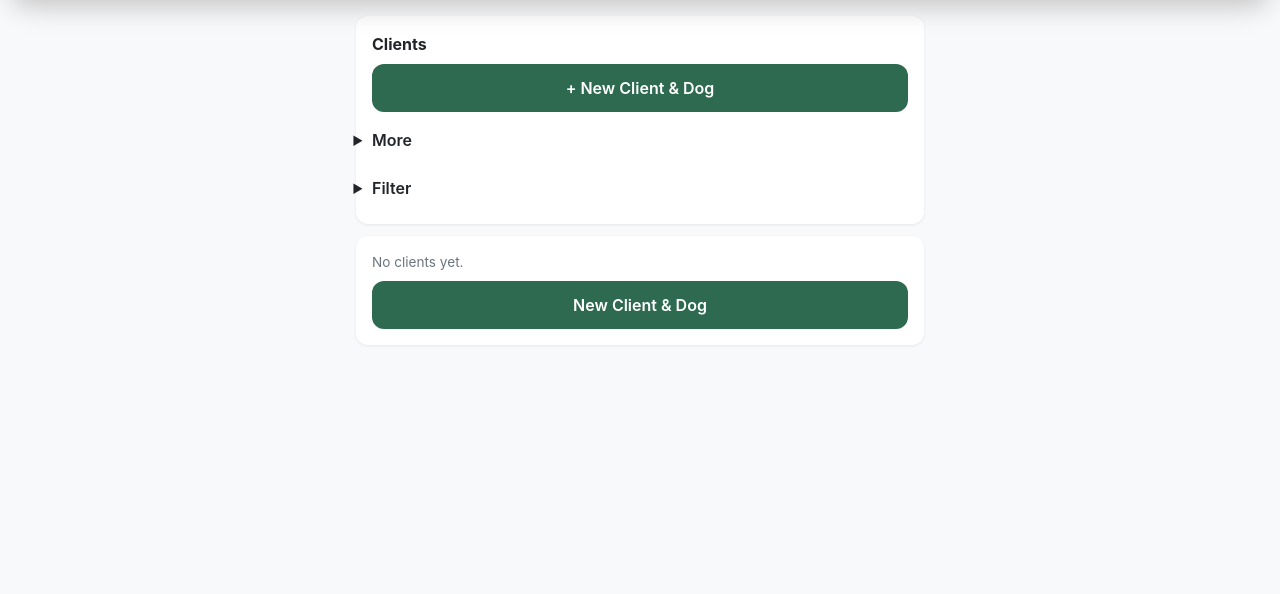
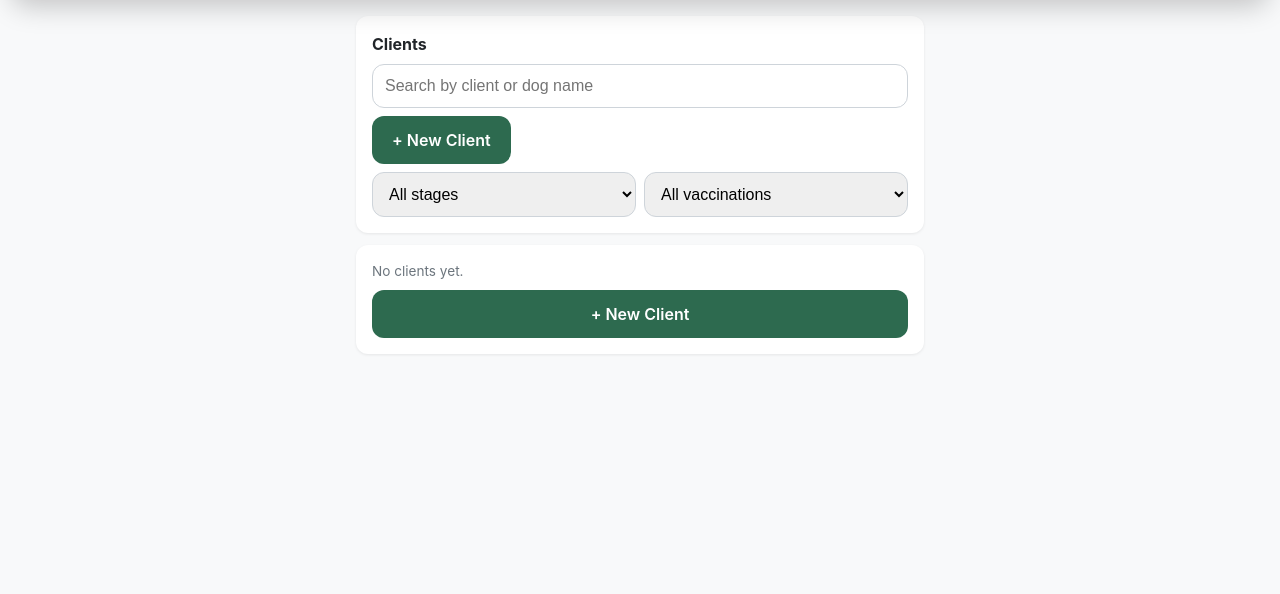
Before and after one commit to machinecodeblue/Dad4dogs-Internal-Web-App, a Django app: page /clients/ in a window 1280 px wide. Shown: the part 82-676 px from the top of the page. Run offline with Django 5.2, Linux system fonts and the light colour scheme; the visitor is signed in with stand-in values (Sample User, id 1); data that the repository does not hold is empty.

Commit message:
Make dense lists a standing tenet and compress Clients, statements, and pending calendar
List screens use one flat list, hairline rows, the name as the link, and text-link actions. Clients search in the browser, sort Last First, and keep New Client as intake only. Google Contact Sync moves to Settings. platform.md treats lists vs details vs check-in as different jobs.

```diff
--- a/operations/models/customers.py
+++ b/operations/models/customers.py
@@ -94,6 +94,23 @@ class CustomerOwner(models.Model):
 
     def __str__(self):
         return f'{self.owner_name} ({self.owner_email})'
+
+    @property
+    def list_name(self) -> str:
+        """Last, First for scannable client lists."""
+        parts = (self.owner_name or '').strip().split()
+        if len(parts) < 2:
+            return (self.owner_name or '').strip()
+        return f'{parts[-1]}, {" ".join(parts[:-1])}'
+
+    @property
+    def list_sort_key(self) -> tuple:
+        parts = (self.owner_name or '').strip().split()
+        if not parts:
+            return ('', '')
+        if len(parts) == 1:
+            return (parts[0].lower(), '')
+        return (parts[-1].lower(), ' '.join(parts[:-1]).lower())
 
     def build_home_address(self, *, oneline: bool = False) -> str:
         return format_address(
--- a/operations/templates/operations/base.html
+++ b/operations/templates/operations/base.html
@@ -187,9 +187,9 @@
             display: block;
             text-decoration: none;
             color: inherit;
-            padding: 0.75rem 0;
+            padding: 0.5rem 0;
             border-bottom: 1px solid #eee;
-            min-height: 2.75rem;
+            min-height: 2.25rem;
         }
         .compact-row:last-child { border-bottom: none; }
         .compact-row .title { font-weight: 600; }
@@ -204,6 +204,41 @@
             color: inherit;
         }
         .compact-row.split .btn { width: auto; margin-left: auto; }
+        .list-toolbar .btn { width: auto; }
+        .list-toolbar input[type="search"] { margin-bottom: 0.5rem; }
+        .filter-row {
+            display: flex;
+            gap: 0.5rem;
+            margin-top: 0.5rem;
+        }
+        .filter-row select { margin-bottom: 0; }
+        .client-row {
+            padding: 0.7rem 0;
+            border-bottom: 1px solid #eee;
+        }
+        .client-row:last-child { border-bottom: none; }
+        .client-row .owner-name {
+            font-weight: 600;
+            color: inherit;
+            text-decoration: none;
+        }
+        .client-row .owner-name:hover { color: var(--brand); }
+        .client-dog {
+            padding: 0.15rem 0 0.15rem 0.85rem;
+            font-size: 0.95rem;
+        }
+        .client-dog a.title {
+            font-weight: 600;
+            color: inherit;
+            text-decoration: none;
+        }
+        .client-dog a.book-link {
+            font-size: 0.85rem;
+            font-weight: 600;
+            color: var(--brand);
+            text-decoration: none;
+            margin-left: 0.4rem;
+        }
         .truncate {
             overflow: hidden;
             white-space: nowrap;
--- a/operations/templates/operations/business_settings.html
+++ b/operations/templates/operations/business_settings.html
@@ -72,4 +72,10 @@
         <button type="submit" class="btn btn-primary">Save Settings</button>
     </div>
 </form>
+
+<div class="card">
+    <h2>Tools</h2>
+    <p class="muted" style="margin-bottom:0.75rem">Google Contacts import is configuration, not a daily Clients-list task.</p>
+    <a href="{% url 'operations:contact_sync' %}" class="btn btn-outline">Google Contact Sync</a>
+</div>
 {% endblock %}
--- a/operations/templates/operations/client_list.html
+++ b/operations/templates/operations/client_list.html
@@ -2,22 +2,13 @@
 {% load phone_tags %}
 {% block title %}Clients — Dad4dogs{% endblock %}
 {% block content %}
-<div class="card">
+<div class="card list-toolbar">
     <h2>Clients</h2>
-    <a href="{% url 'operations:client_intake' %}" class="btn btn-primary">+ New Client &amp; Dog</a>
-    <details class="disclosure">
-        <summary>More</summary>
-        <div class="disclosure-body">
-            <a href="{% url 'operations:client_create' %}" class="btn btn-outline btn-sm" style="margin-bottom:0.5rem">Customer only</a>
-            <a href="{% url 'operations:contact_sync' %}" class="btn btn-outline btn-sm">Google Contact Sync</a>
-        </div>
-    </details>
-    <details class="disclosure"{% if current_stage or current_vax %} open{% endif %}>
-        <summary>Filter</summary>
-        <div class="disclosure-body">
-            <form method="get">
+    <input type="search" id="client-search" placeholder="Search by client or dog name" autocomplete="off">
+    <a href="{% url 'operations:client_intake' %}" class="btn btn-primary">+ New Client</a>
+    <form method="get" class="filter-row">
         <select name="stage" onchange="this.form.submit()">
-                    <option value="">All Stages</option>
+            <option value="">All stages</option>
             {% for value, label in stages %}
             <option value="{{ value }}" {% if current_stage == value %}selected{% endif %}>{{ label }}</option>
             {% endfor %}
@@ -30,54 +21,44 @@
         </select>
     </form>
     {% if current_vax == 'expiring' %}
-            <p class="muted">Validated vaccinations that expire within 30 days.</p>
+    <p class="muted" style="margin-top:0.5rem">Validated vaccinations that expire within 30 days.</p>
     {% elif current_vax == 'expired' %}
-            <p class="muted">Latest validated vaccination has expired.</p>
+    <p class="muted" style="margin-top:0.5rem">Latest validated vaccination has expired.</p>
     {% elif current_vax == 'missing' %}
-            <p class="muted">No validated vaccination record.</p>
+    <p class="muted" style="margin-top:0.5rem">No validated vaccination record.</p>
     {% endif %}
 </div>
-    </details>
-</div>
 
+<div class="card" id="client-list">
 {% for group in customers %}
-<div class="card">
-    <div class="card-head">
-        <div>
-            <h2>{{ group.owner.owner_name }}</h2>
+    <div class="client-row" data-search="{{ group.owner.owner_name }} {{ group.owner.list_name }}{% for dog in group.dogs %} {{ dog.dog_name }}{% endfor %}">
+        <a href="{% url 'operations:customer_detail' group.owner.pk %}" class="owner-name">{{ group.owner.list_name }}</a>
         {% if group.owner.owner_phone %}
-            <p class="muted" style="margin:0.15rem 0 0">{{ group.owner.owner_phone|phone_display }}</p>
+        <span class="muted"> — {{ group.owner.owner_phone|phone_display }}</span>
         {% endif %}
-        </div>
-        <a href="{% url 'operations:customer_detail' group.owner.pk %}" class="btn btn-outline btn-sm">View</a>
-    </div>
-    {% if group.dogs %}
-    <p class="muted" style="margin:0.5rem 0 0.25rem">Dogs</p>
         {% for dog in group.dogs %}
-    <div class="compact-row split">
+        <div class="client-dog">
             <a href="{% url 'operations:dog_detail' dog.pk %}" class="title">{{ dog.dog_name }}</a>
             {% include "operations/_pipeline_badge.html" %}
             {% include "operations/_vax_badge.html" %}
-        <a href="{% url 'operations:visit_create' dog.pk %}" class="btn btn-outline btn-sm">Book</a>
-    </div>
-    {% endfor %}
-    {% else %}
-    <p class="muted" style="margin-top:0.5rem">No dogs on file.</p>
-    <a href="{% url 'operations:customer_add_dog' group.owner.pk %}" class="btn btn-outline btn-sm" style="margin-top:0.35rem">Add dog</a>
-    {% endif %}
+            <a href="{% url 'operations:visit_create' dog.pk %}" class="book-link">Book</a>
         </div>
         {% empty %}
-<div class="card">
+        <p class="muted" style="margin:0.25rem 0 0 0.85rem">No dogs on file.</p>
+        {% endfor %}
+    </div>
+{% empty %}
     {% if current_stage or current_vax %}
         {% if not orphan_dogs %}
         <p class="muted">No clients match these filters.</p>
         {% endif %}
     {% elif not orphan_dogs %}
     <p class="muted">No clients yet.</p>
-    <a href="{% url 'operations:client_intake' %}" class="btn btn-primary" style="margin-top:0.5rem">New Client &amp; Dog</a>
+    <a href="{% url 'operations:client_intake' %}" class="btn btn-primary" style="margin-top:0.5rem">+ New Client</a>
     {% endif %}
+{% endfor %}
+    <p class="muted" id="client-search-empty" hidden>No names match that search.</p>
 </div>
-{% endfor %}
 
 {% if orphan_dogs %}
 <div class="card">
@@ -96,4 +77,24 @@
     {% endfor %}
 </div>
 {% endif %}
+
+<script>
+(function () {
+    const input = document.getElementById('client-search');
+    const rows = document.querySelectorAll('#client-list .client-row');
+    const empty = document.getElementById('client-search-empty');
+    if (!input || !rows.length) return;
+    input.addEventListener('input', function () {
+        const q = (input.value || '').trim().toLowerCase();
+        let shown = 0;
+        rows.forEach(function (row) {
+            const hay = (row.getAttribute('data-search') || '').toLowerCase();
+            const match = !q || hay.indexOf(q) !== -1;
+            row.hidden = !match;
+            if (match) shown += 1;
+        });
+        if (empty) empty.hidden = shown !== 0;
+    });
+})();
+</script>
 {% endblock %}
--- a/operations/views/customers.py
+++ b/operations/views/customers.py
@@ -52,7 +52,8 @@ def client_list(request):
     for dog in dogs_qs:
         dogs_by_email[dog.owner_email.lower()].append(dog)
 
-    owners = list(CustomerOwner.objects.all().order_by('owner_name'))
+    owners = list(CustomerOwner.objects.all())
+    owners.sort(key=lambda owner: owner.list_sort_key)
     owner_emails = {owner.owner_email.lower() for owner in owners}
 
     customers = []
```
Also changed, not shown: LLM/Decisions/Gemini customer list review.md (added, +77 -0 lines), LLM/PROJECT.md (+4 -7 lines), LLM/admin.md (+1 -1 lines), LLM/billing.md (+1 -1 lines), LLM/customers.md (+2 -2 lines), LLM/platform.md (+29 -5 lines), LLM/scheduling.md (+1 -1 lines), operations/templates/operations/pending_events.html (+8 -9 lines), operations/templates/operations/statements.html (+5 -9 lines), operations/tests.py (+13 -3 lines). Lines whose indentation alone changed are shown as unchanged.
